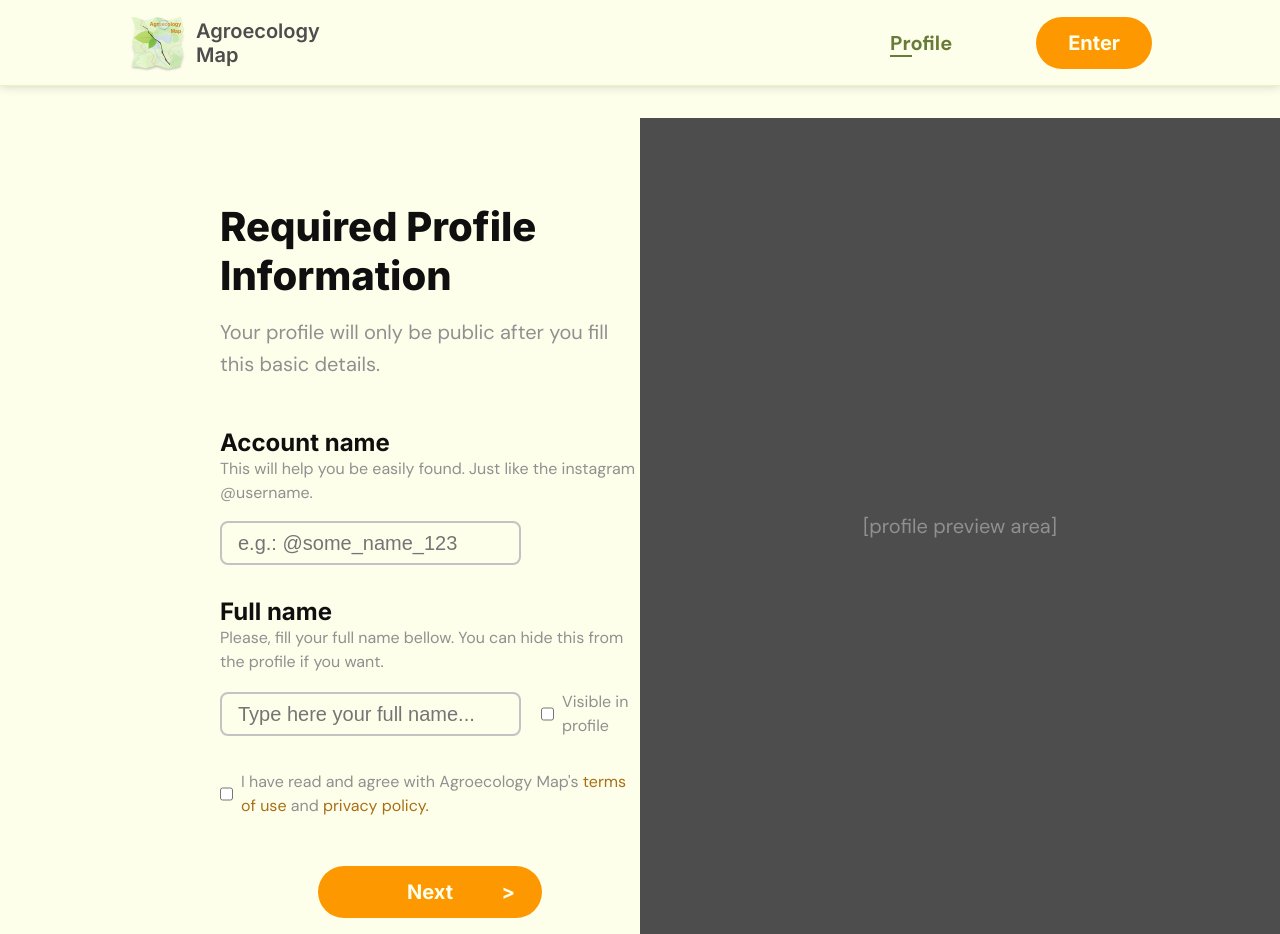
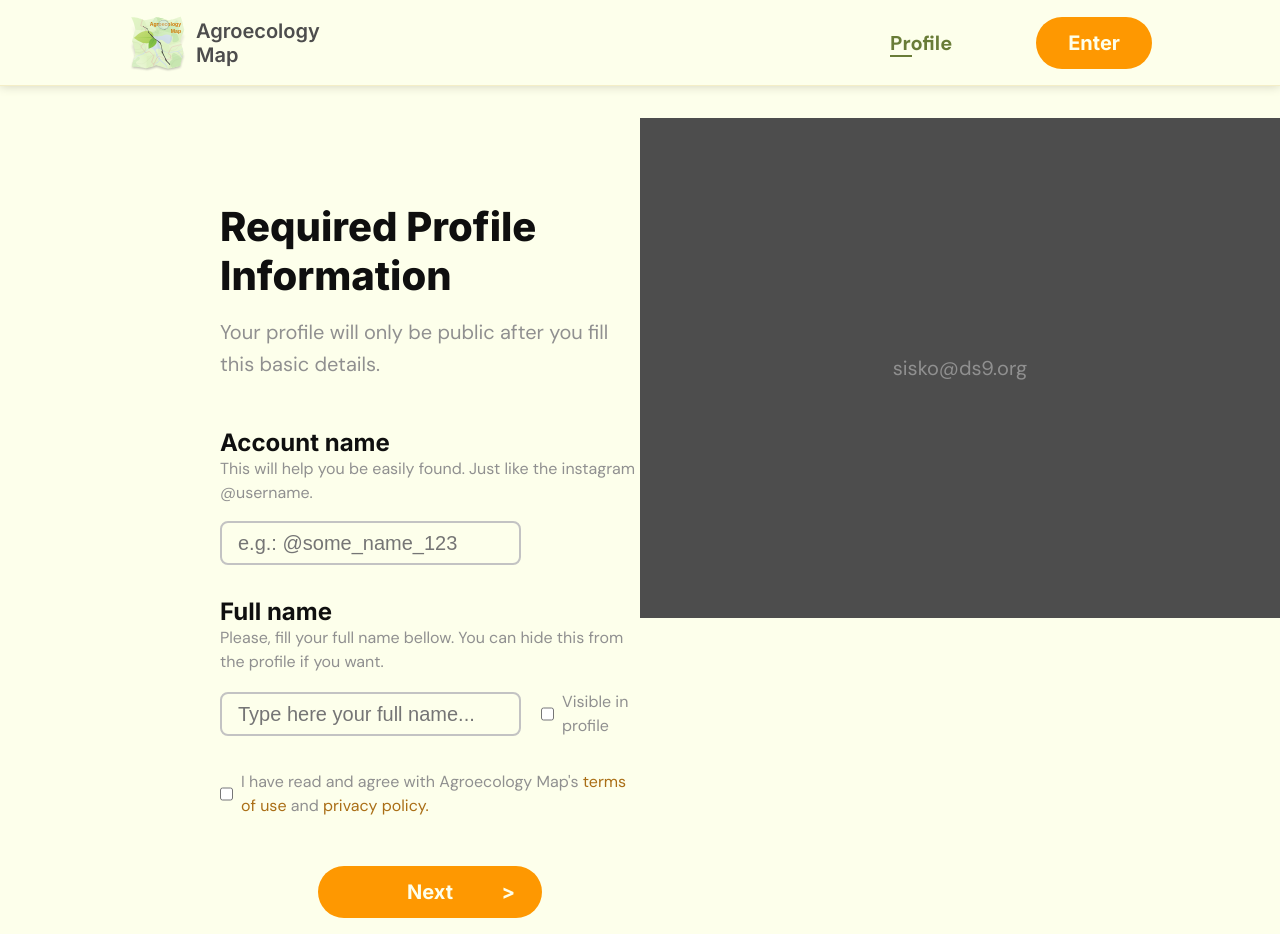
Before and after one commit to marcelo-soares-souza/Agroecology-Map-Frontend, a React (Vite) app: page /profile in a window 1280 px wide. Built offline with nearby package versions, Linux system fonts and the light colour scheme.

Commit message:
feat: profile page refactoring and About You component added.

```diff
--- /dev/null
+++ b/src/components/Profile/AboutYou.tsx
@@ -0,0 +1,41 @@
+import classes from "../../pages/Profile.module.css";
+
+const AboutYou = (props: any) => {
+  const nextPageHandler = () => {
+    props.nextPage("RequiredProfileInformation");
+  };
+
+  return (
+    <>
+      <div className={classes.container}>
+        <div>
+          <h1 className={classes.title}>About You</h1>
+          <p className="light-text">
+            Every detail counts for you to be found by future clients or
+            partners, enthusiasts and researchers!
+          </p>
+        </div>
+        <div>
+          <h3>Short Bio</h3>
+          <p className={"input-description light-text " + classes.mbSm}>
+            {
+              "What's your experience? What do you do? Tell the community about yourself..."
+            }
+          </p>
+          <input type="text" className={classes.textArea} placeholder="" />
+        </div>
+
+        <div className="contain-center" style={{ alignSelf: "stretch" }}>
+          <button
+            className={classes.btnNext + " btn-highlight-1"}
+            onClick={nextPageHandler}
+          >
+            Next
+          </button>
+        </div>
+      </div>
+    </>
+  );
+};
+
+export default AboutYou;
--- /dev/null
+++ b/src/components/Profile/RequiredProfileInformation.tsx
@@ -0,0 +1,63 @@
+import { CheckboxItem } from "../../components/CheckboxItem";
+import classes from "../../pages/Profile.module.css";
+
+const RequiredProfileInformation = (props: any) => {
+  const nextPageHandler = () => {
+    props.nextPage("AboutYou");
+  };
+
+  return (
+    <>
+      <div className={classes.container}>
+        <div>
+          <h1 className={classes.title}>Required Profile Information</h1>
+          <p className="light-text">
+            Your profile will only be public after you fill this basic details.
+          </p>
+        </div>
+        <div>
+          <h3>Account name</h3>
+          <p className={"input-description light-text " + classes.mbSm}>
+            {
+              "This will help you be easily found. Just like the instagram @username."
+            }
+          </p>
+          <input type="text" placeholder="e.g.: @some_name_123" />
+        </div>
+
+        <div>
+          <h3>Full name</h3>
+          <p className={"input-description light-text " + classes.mbSm}>
+            {
+              "Please, fill your full name bellow. You can hide this from the profile if you want."
+            }
+          </p>
+          <div className={classes.smallGap + " flex-row"}>
+            <input type="text" placeholder="Type here your full name..." />
+            <CheckboxItem label="Visible in profile" />
+          </div>
+        </div>
+
+        <CheckboxItem>
+          <span>
+            {"I have read and agree with Agroecology Map's "}
+            <a href="#">{"terms of use"}</a>
+            {" and "}
+            <a href="#">{"privacy policy."}</a>
+          </span>
+        </CheckboxItem>
+
+        <div className="contain-center" style={{ alignSelf: "stretch" }}>
+          <button
+            className={classes.btnNext + " btn-highlight-1"}
+            onClick={nextPageHandler}
+          >
+            Next
+          </button>
+        </div>
+      </div>
+    </>
+  );
+};
+
+export default RequiredProfileInformation;
--- a/src/pages/Profile.module.css
+++ b/src/pages/Profile.module.css
@@ -37,5 +37,13 @@
 }
 
 .profilePreviewContainer {
+  max-width: 800px;
+  max-height: 500px;
   background-color: var(--neutral);
 }
+
+.textArea {
+  width: 600px;
+  height: 200px;
+  word-break: break-word;
+}
--- a/src/pages/Profile.tsx
+++ b/src/pages/Profile.tsx
@@ -1,70 +1,48 @@
-import { useState, useEffect } from "react";
-import { IAccount } from "../interfaces/IAccount";
+import { useLoaderData } from "react-router-dom";
+import { useState } from "react";
+
+// Components
+import AboutYou from "../components/Profile/AboutYou";
+import RequiredProfileInformation from "../components/Profile/RequiredProfileInformation";
+
+// Mock Data
 import { mockAccount } from "../mocks/mock-account";
 
+// CSS
 import classes from "./Profile.module.css";
-import { CheckboxItem } from "../components/CheckboxItem";
+
+// Interfaces
+import { IAccount } from "../interfaces/IAccount";
 
 const Profile = () => {
-  const [account, setAccount] = useState<IAccount>({});
+  const profile: IAccount = useLoaderData() as IAccount;
 
-  useEffect(() => {
-    // setAccount(mockAccount);
-  }, []);
+  const [whichPage, setWhichPage] = useState("RequiredProfileInformation");
+
+  const nextPageHandler = (page: string) => {
+    setWhichPage(page);
+  };
 
   return (
     <div className="two-columns">
-      <div className={classes.container}>
-        <div>
-          <h1 className={classes.title}>Required Profile Information</h1>
-          <p className="light-text">
-            Your profile will only be public after you fill this basic details.
-          </p>
-        </div>
-        <div>
-          <h3>Account name</h3>
-          <p className={"input-description light-text " + classes.mbSm}>
-            {
-              "This will help you be easily found. Just like the instagram @username."
-            }
-          </p>
-          <input type="text" placeholder="e.g.: @some_name_123" />
-        </div>
-        <div>
-          <h3>Full name</h3>
-          <p className={"input-description light-text " + classes.mbSm}>
-            {
-              "Please, fill your full name bellow. You can hide this from the profile if you want."
-            }
-          </p>
-          <div className={classes.smallGap + " flex-row"}>
-            <input type="text" placeholder="Type here your full name..." />
-            <CheckboxItem label="Visible in profile" />
-          </div>
-        </div>
+      {whichPage === "RequiredProfileInformation" && (
+        <RequiredProfileInformation nextPage={nextPageHandler} />
+      )}
+      {whichPage === "AboutYou" && <AboutYou nextPage={nextPageHandler} />}
 
-        <CheckboxItem>
-          <span>
-            {"I have read and agree with Agroecology Map's "}
-            <a href="#">{"terms of use"}</a>
-            {" and "}
-            <a href="#">{"privacy policy."}</a>
-          </span>
-        </CheckboxItem>
-
-        <div className="contain-center" style={{ alignSelf: "stretch" }}>
-          <button className={classes.btnNext + " btn-highlight-1"}>Next</button>
-        </div>
-      </div>
       <div
         className={
           classes.profilePreviewContainer + " contain-center light-text"
         }
       >
-        [profile preview area]
+        <p>{profile.email}</p>
       </div>
     </div>
   );
 };
 
 export default Profile;
+
+export const loader = async () => {
+  return mockAccount;
+};
--- a/src/routes/MainRouter.tsx
+++ b/src/routes/MainRouter.tsx
@@ -7,6 +7,9 @@ import Home from "../pages/Home";
 import Register from "../pages/Register";
 import Profile from "../pages/Profile";
 
+// Loaders
+import { loader as profileLoader } from "../pages/Profile";
+
 export const MainRouter = createBrowserRouter([
   {
     path: "/",
@@ -15,16 +18,17 @@ export const MainRouter = createBrowserRouter([
     children: [
       {
         path: "/",
-        element: <Home />,
+        element: <Home />
       },
       {
         path: "/register",
-        element: <Register />,
+        element: <Register />
       },
       {
         path: "/profile",
         element: <Profile />,
-      },
-    ],
-  },
+        loader: profileLoader
+      }
+    ]
+  }
 ]);
```
Also changed, not shown: package.json (+4 -4 lines), 2 other files (tests, documents, lock files or other folders).
